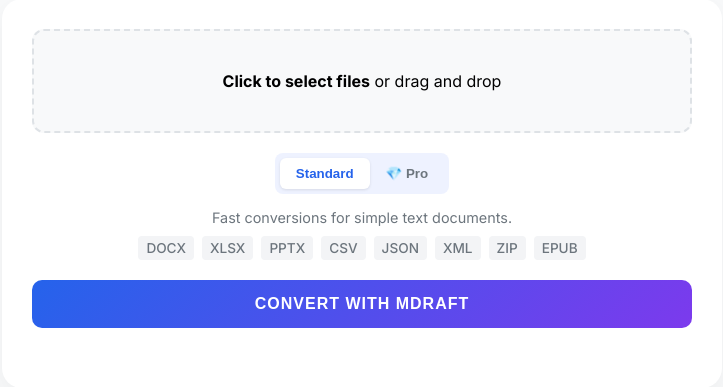
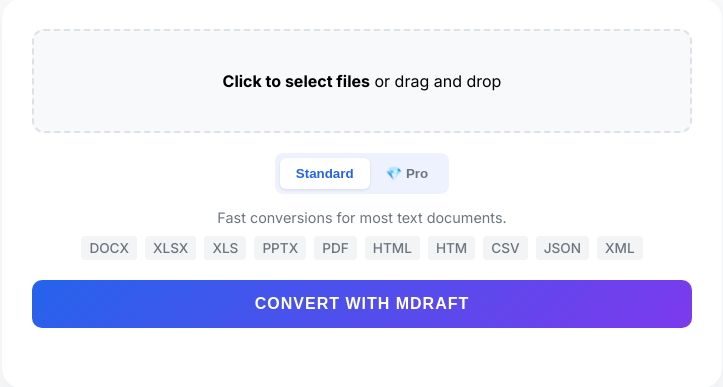
Before and after one commit to jmobrien1/document-markdown-converter, a Flask app: page / in a window 1280 px wide. Shown: the part 192-579 px from the top of the page, without its empty margins (278-1001 px from the left). Run offline with Flask 3, Linux system fonts and the light colour scheme; a user stored in the database is signed in; tables that the repository leaves empty hold one stand-in row (values such as "Sample post"); data that the repository does not hold is empty; some libraries are stand-ins or nearby versions.

Commit message:
Update Standard converter description and file types to be more accurate

```diff
--- a/app/templates/index.html
+++ b/app/templates/index.html
@@ -311,9 +311,9 @@
 
                         <div class="converter-details">
                             <div id="standard-panel" role="tabpanel" aria-labelledby="standard-tab">
-                                <p>Fast conversions for simple text documents.</p>
+                                <p>Fast conversions for most text documents.</p>
                                 <div class="file-type-tags">
-                                    <span>DOCX</span><span>XLSX</span><span>PPTX</span><span>CSV</span><span>JSON</span><span>XML</span><span>ZIP</span><span>EPUB</span>
+                                    <span>DOCX</span><span>XLSX</span><span>XLS</span><span>PPTX</span><span>PDF</span><span>HTML</span><span>HTM</span><span>CSV</span><span>JSON</span><span>XML</span>
                                 </div>
                             </div>
                             <div id="pro-panel" role="tabpanel" aria-labelledby="pro-tab" style="display: none;">
```
